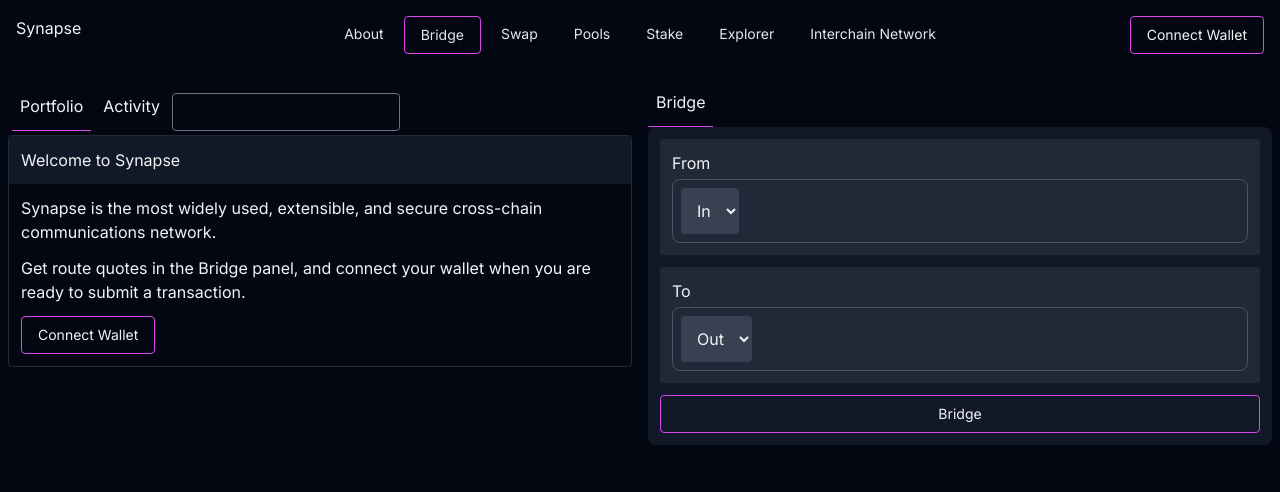
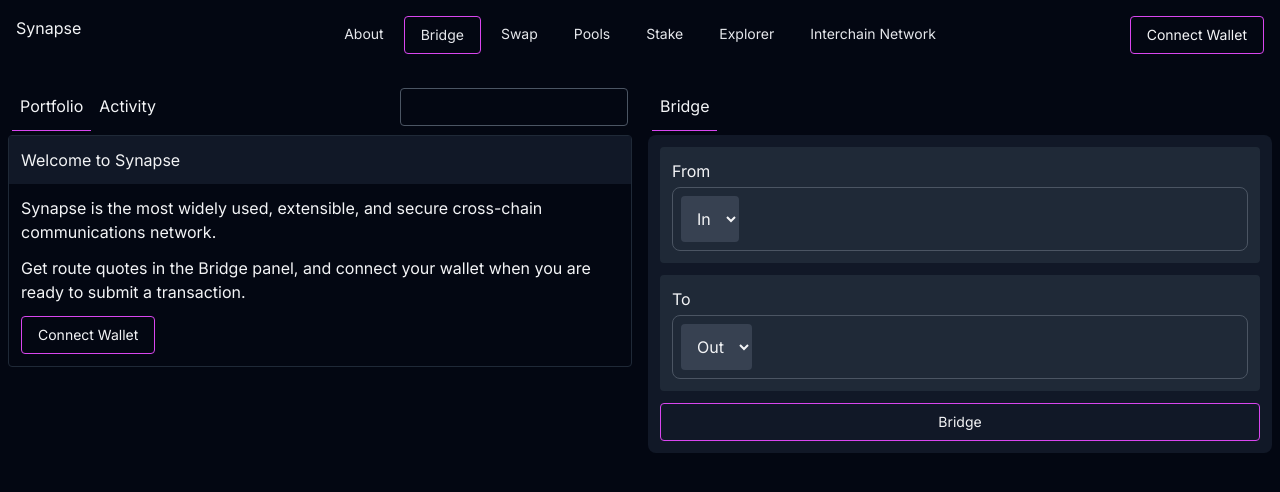
Before and after one commit to lawsonkight/bridge-design-system, a Next.js app: page / in a window 1280 px wide. Shown: the top 492 px of the page. Built offline with nearby package versions, Linux system fonts and the light colour scheme.

Commit message:
filter position

```diff
--- a/src/app/components/bridge.tsx
+++ b/src/app/components/bridge.tsx
@@ -5,7 +5,9 @@
 
   return <div>
 
-      <Tab label="Bridge" selected />
+      <header className="p-1">
+        <Tab label="Bridge" selected />
+      </header>
 
       <div className="bg-gray-900 p-3 flex flex-col gap-3 rounded-lg">
 
--- a/src/app/components/filter.tsx
+++ b/src/app/components/filter.tsx
@@ -1,5 +1,5 @@
 export default function Filter() {
 
-  return <input className="border-gray-500 p-2 text-sm h-fit hover:bg-gray-900 place-self-end rounded" />
+  return <input className="border-gray-600 p-2 text-sm h-fit hover:bg-gray-900 rounded" />
 
 }
--- a/src/app/components/wallet.tsx
+++ b/src/app/components/wallet.tsx
@@ -2,16 +2,13 @@
 import Filter from './filter'
 import PortfolioSection from './portfolio-section'
 
-const items = [
-  { label: 'item 1', key: 'item-1' },
-  { label: 'item 2', key: 'item-2' },
-]
-
 export default function Wallet() {
   return <div>
-    <header className="flex p-1 gap-1">
-      <Tab label="Portfolio" selected={true} />
-      <Tab label="Activity"/>
+    <header className="flex p-1 gap-1 items-center">
+      <div className="grow">
+        <Tab label="Portfolio" selected={true} />
+        <Tab label="Activity"/>
+      </div>
       <Filter />
     </header>
     <PortfolioSection />
```
